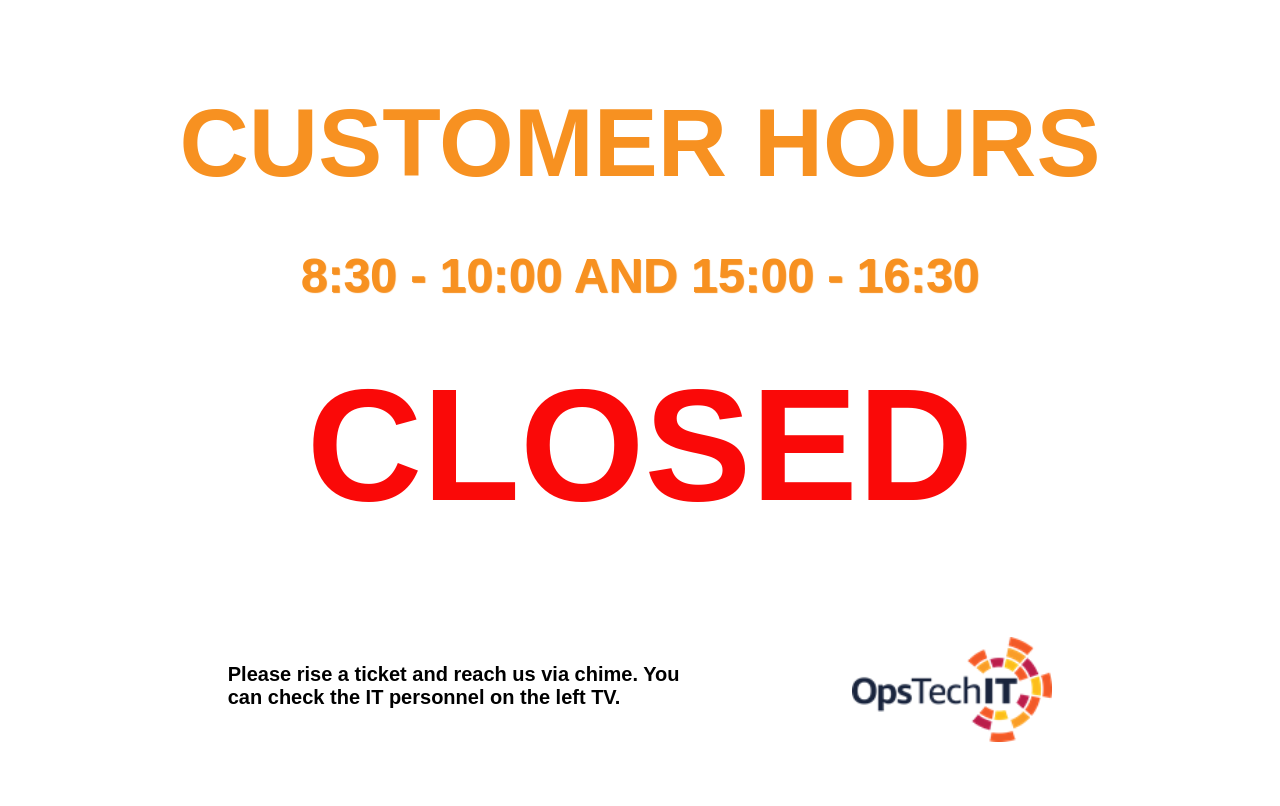
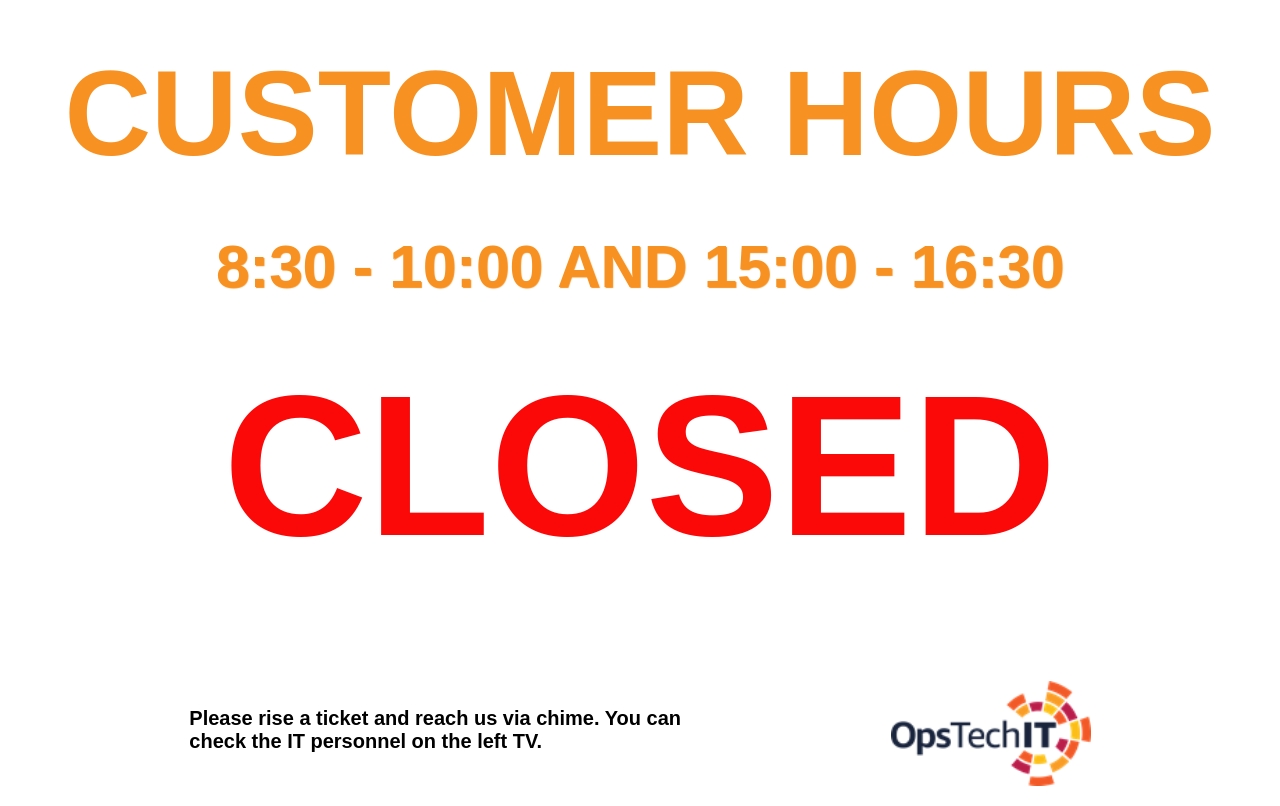
Before and after one commit to DiegoYupanqui98/customerTest, a plain HTML site: page index.html in a window 1280 px wide. Drawn offline with Linux system fonts and the light colour scheme.

Commit message:
bigget text

```diff
--- a/style.css
+++ b/style.css
@@ -22,13 +22,13 @@ body{
 }
 
 .sign h2{
-    font-size: 6rem;
+    font-size: 6em;
     color: #f79121;
     margin: 50px 0px;
 }
 
 .sign h3{
-    font-size: 3rem;
+    font-size: 3em;
     text-shadow: 1px 1px 1px;
     color: #f79121;
     margin: 0;
@@ -42,13 +42,13 @@ body{
 }
 
 .state{
-font-size: 10rem;
+font-size: 10em;
 margin: 50px;
 }
 
 .footer{
     display: flex;
-    width: 90%;
+    width: 100%;
     justify-content: space-evenly;
     margin-top: 50px;
     margin-bottom: 20px;
```
